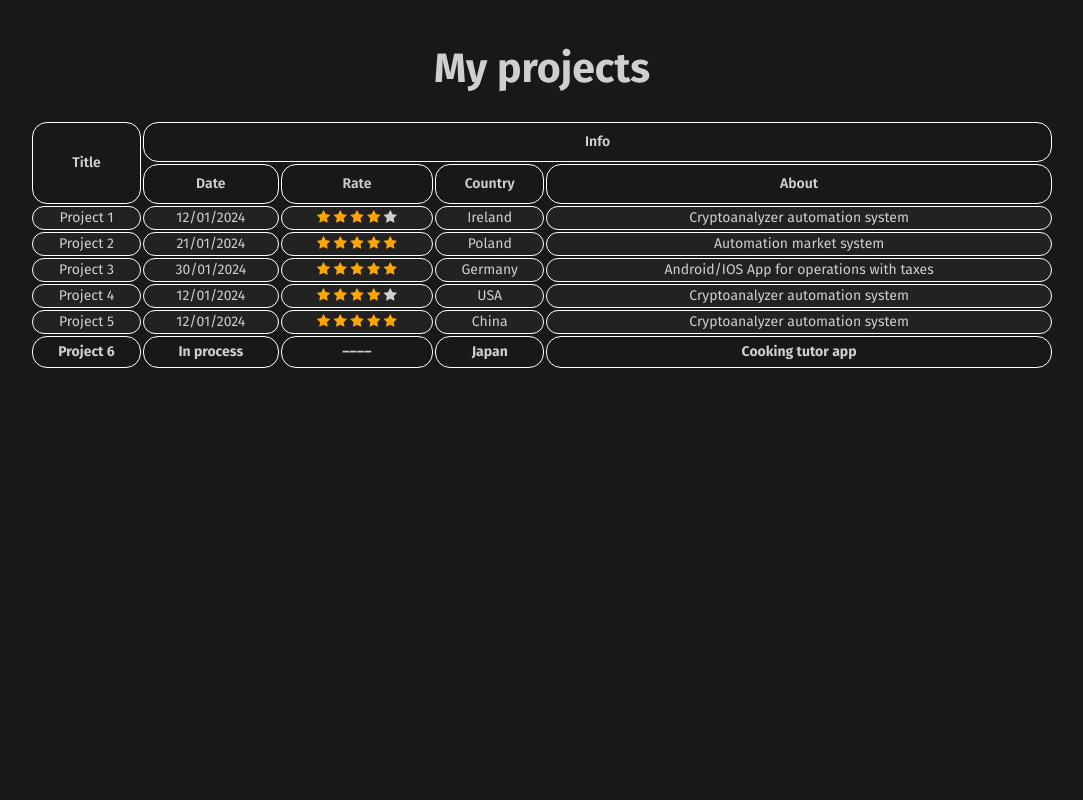
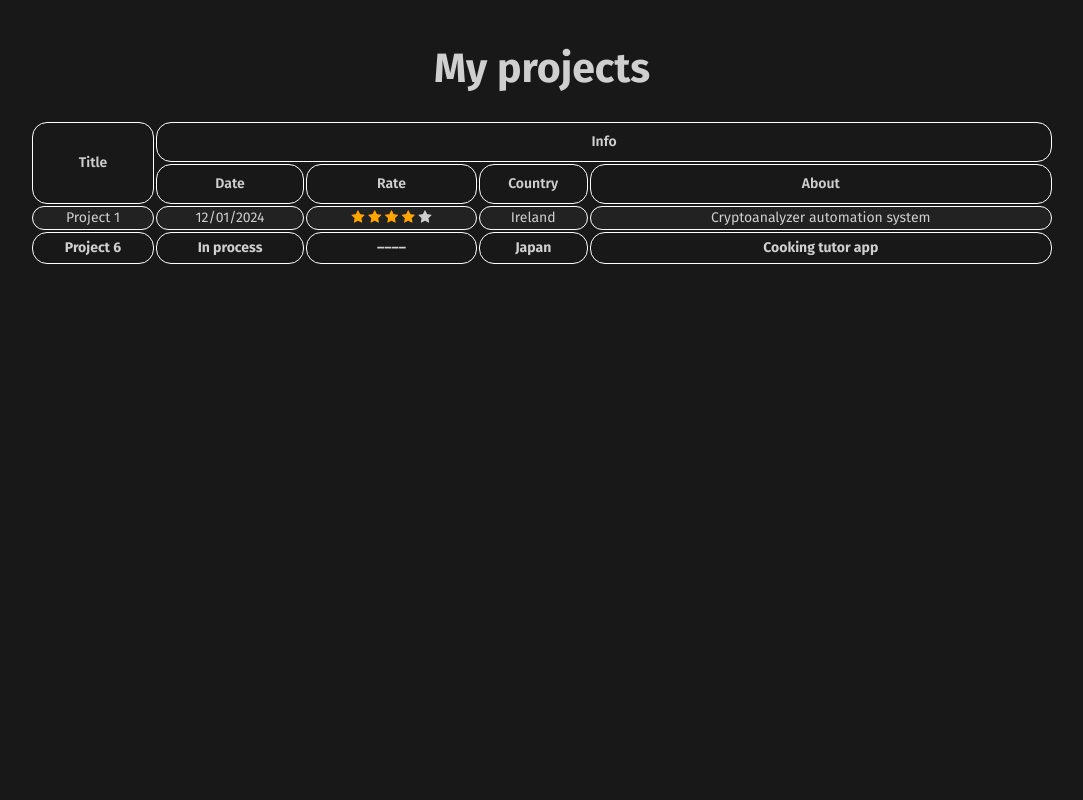
Before and after one commit to VolodymyrShapoval/PortfolioSite, a website with bundled scripts: page Source/index.html in a window 1280 px wide. Shown: the part 1680-2480 px from the top of the page, without its empty margins (98-1181 px from the left). Built offline with nearby package versions, Linux system fonts and the light colour scheme; a web font is replaced by a local one.

Commit message:
files reorganisation

```diff
--- a/Source/index.html
+++ b/Source/index.html
@@ -80,7 +80,7 @@
         <section class="my-projects-page" id="my-projects-page">
             <h2 class="section-title"><strong>My projects</strong></h2>
             <div class="projects">
-                <table>
+                <table id="projects_table">
                     <thead>
                         <tr>
                             <th rowspan="2">Title</th>
@@ -94,20 +94,20 @@
                         </tr>
                     </thead>
                     <tbody>
-                        <tr>
-                            <td>Project 1</td>
-                            <td>12/01/2024</td>
-                            <td>
+                        <tr id="project-info">
+                            <td id="title">Project 1</td>
+                            <td id="date">12/01/2024</td>
+                            <td id="rate">
                                 <span class="fa fa-star checked"></span>
                                 <span class="fa fa-star checked"></span>
                                 <span class="fa fa-star checked"></span>
                                 <span class="fa fa-star checked"></span>
                                 <span class="fa fa-star"></span>
                             </td>
-                            <td>Ireland</td>
-                            <td>Cryptoanalyzer automation system</td>
+                            <td id="country">Ireland</td>
+                            <td id="about">Cryptoanalyzer automation system</td>
                         </tr>
-                        <tr>
+                        <!-- <tr>
                             <td>Project 2</td>
                             <td>21/01/2024</td>
                             <td>
@@ -158,7 +158,7 @@
                             </td>
                             <td>China</td>
                             <td>Cryptoanalyzer automation system</td>
-                        </tr>
+                        </tr> -->
                     </tbody>
                     <tfoot>
                         <tr>
--- /dev/null
+++ b/Source/js/EventHandlers/typeWritterHandlers.js
@@ -0,0 +1,14 @@
+import { typeWritterEffect } from '../TextAnimations/typeWritter.js';
+
+export function typeWritterEffectHandler(){
+    let nameTitleElement = document.getElementById('name-title');
+    let devTitleElement = document.getElementById('developer-title');
+    devTitleElement.style.opacity = 0;
+    let speed = 150; // Швидкість виведення літер
+
+    typeWritterEffect(nameTitleElement, speed);
+    setTimeout(() => {
+        devTitleElement.style.opacity = 1;
+        typeWritterEffect(devTitleElement, speed)
+    }, 3000);
+}
--- a/Source/js/InfoPresenter/showUserInfo.js
+++ /dev/null
@@ -1,23 +0,0 @@
-// Info about user for "About" page
-const userInfo = {
-    firstName: 'Volodymyr',
-    age: 19,
-    gender: 'Male',
-    language: ['Ukrainian', 'English'],
-    work: '.NET/TypeScript Full-Stack developer',
-    status: 'Free-to-work',
-    completed_projects_count: 10,
-    publications_count: 20,
-    experience_years: 4,
-    short_description: 'I am an ambitious full-stack developer with a passion for continuous improvement and learning new technologies. I have experience in building efficient web applications, both on the client and server sides, with a focus on clean code and user-friendly interfaces.'
-}
-
-document.getElementById("age").innerHTML = `<span>Age: </span>${userInfo.age}`;
-document.getElementById("gender").innerHTML = `<span>Gender: </span>${userInfo.gender}`;
-document.getElementById("language").innerHTML = `<span>Language: </span>${userInfo.language}`;
-document.getElementById("work").innerHTML = `<span>Work: </span>${userInfo.work}`;
-document.getElementById("status").innerHTML = `<span>Status: </span>${userInfo.status}`;
-document.getElementById("completed-projects-count").innerHTML = `${userInfo.completed_projects_count}+`;
-document.getElementById("publications-count").innerHTML = `${userInfo.publications_count}+`;
-document.getElementById("experience-years").innerHTML = `${userInfo.experience_years}+`;
-document.getElementById("short-description").innerHTML = `${userInfo.short_description}`;
--- /dev/null
+++ b/Source/js/InfoPresenters/showUserInfo.js
@@ -0,0 +1,25 @@
+// Info about user for "About" page
+const userInfo = {
+    firstName: 'Volodymyr',
+    age: 19,
+    gender: 'Male',
+    language: ['Ukrainian', 'English'],
+    work: '.NET/TypeScript Full-Stack developer',
+    status: 'Free-to-work',
+    completed_projects_count: 10,
+    publications_count: 20,
+    experience_years: 4,
+    short_description: 'I am an ambitious full-stack developer with a passion for continuous improvement and learning new technologies. I have experience in building efficient web applications, both on the client and server sides, with a focus on clean code and user-friendly interfaces.'
+}
+
+export function showUserInfo(){
+    document.getElementById("age").innerHTML = `<span>Age: </span>${userInfo.age}`;
+    document.getElementById("gender").innerHTML = `<span>Gender: </span>${userInfo.gender}`;
+    document.getElementById("language").innerHTML = `<span>Language: </span>${userInfo.language}`;
+    document.getElementById("work").innerHTML = `<span>Work: </span>${userInfo.work}`;
+    document.getElementById("status").innerHTML = `<span>Status: </span>${userInfo.status}`;
+    document.getElementById("completed-projects-count").innerHTML = `${userInfo.completed_projects_count}+`;
+    document.getElementById("publications-count").innerHTML = `${userInfo.publications_count}+`;
+    document.getElementById("experience-years").innerHTML = `${userInfo.experience_years}+`;
+    document.getElementById("short-description").innerHTML = `${userInfo.short_description}`;
+}
--- a/Source/js/script.js
+++ b/Source/js/script.js
@@ -1,14 +1,7 @@
-import {typeWritterEffect} from './TextAnimations/typeWritter.js';
+import {typeWritterEffectHandler} from './EventHandlers/typeWritterHandlers.js';
+import { showUserInfo } from './InfoPresenters/showUserInfo.js';
 
 document.addEventListener('DOMContentLoaded', () => {
-    let nameTitleElement = document.getElementById('name-title');
-    let devTitleElement = document.getElementById('developer-title');
-    devTitleElement.style.opacity = 0;
-    let speed = 150; // Швидкість виведення літер
-
-    typeWritterEffect(nameTitleElement, speed);
-    setTimeout(() => {
-        devTitleElement.style.opacity = 1;
-        typeWritterEffect(devTitleElement, speed)
-    }, 3000);
+    typeWritterEffectHandler();
+    showUserInfo();
 })
```
Also changed, not shown: Source/js/EventHandlers/outputProjectsHandlers.js (added, +8 -0 lines), Source/js/InfoPresenters/showProjectInfo.js (added, +28 -0 lines), Source/js/Models/project.js (added, +14 -0 lines).
